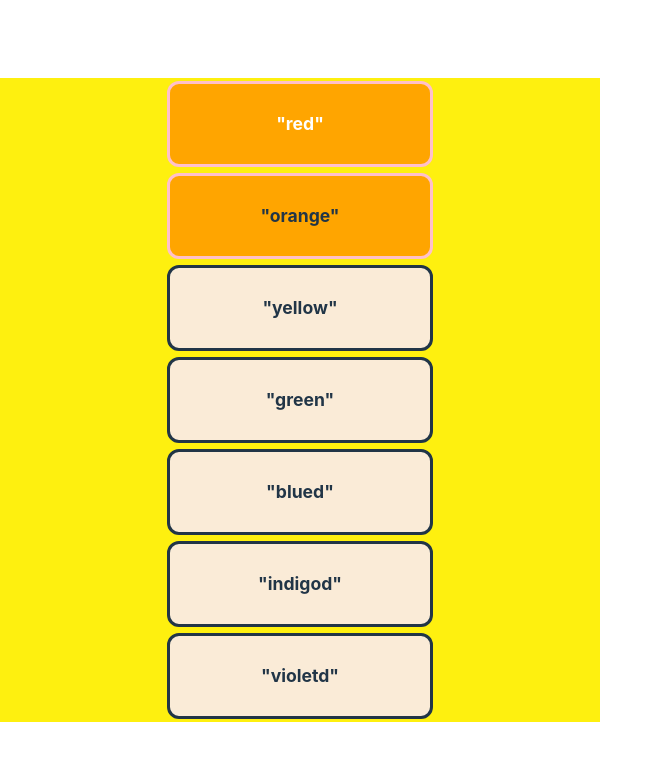
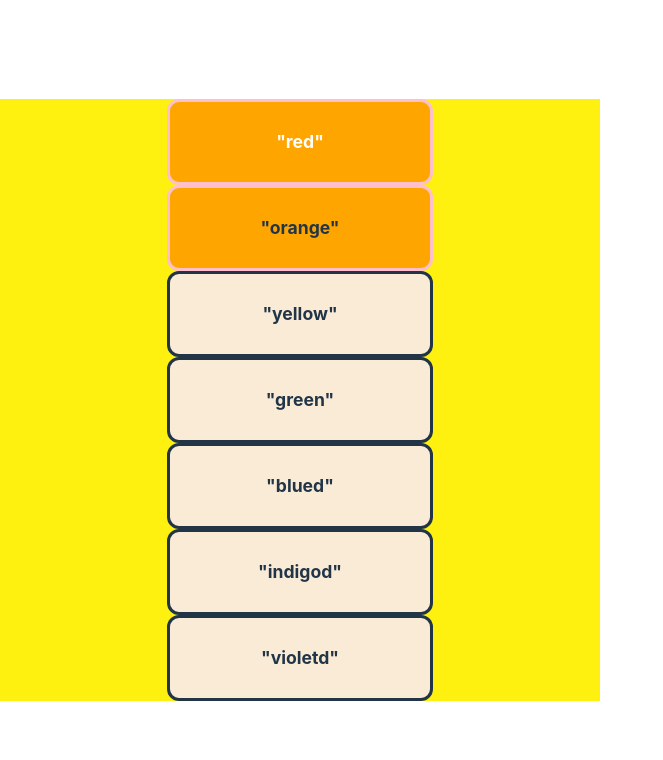
Before and after one commit to lcim/vite-test, a React (Vite) app: page / in a window 1280 px wide. Shown: the top 760 px of the page, without its empty margins (0-663 px from the left). Built offline with nearby package versions, Linux system fonts and the light colour scheme.

Commit message:
center boxs horizentally and ...

```diff
--- a/src/index.css
+++ b/src/index.css
@@ -28,11 +28,10 @@
   width: 260px;
   border-radius: 12px;
   border: 3px solid;
-  margin-block: 3px;
+  margin: auto;
   font-size: 1.1rem;
   font-weight: bold;
   text-align: center;
-  margin-inline: auto;
   display: flex;
   align-items: center;
   justify-content: center;
@@ -63,7 +62,7 @@
 }
 @media screen and (min-width: 480px) and (max-height: 300px) {
   .yellowd {
-    background-color: yellowgreen;
+    background-color: yellow;
     border: 6px dashed red;
   }
 }
```
